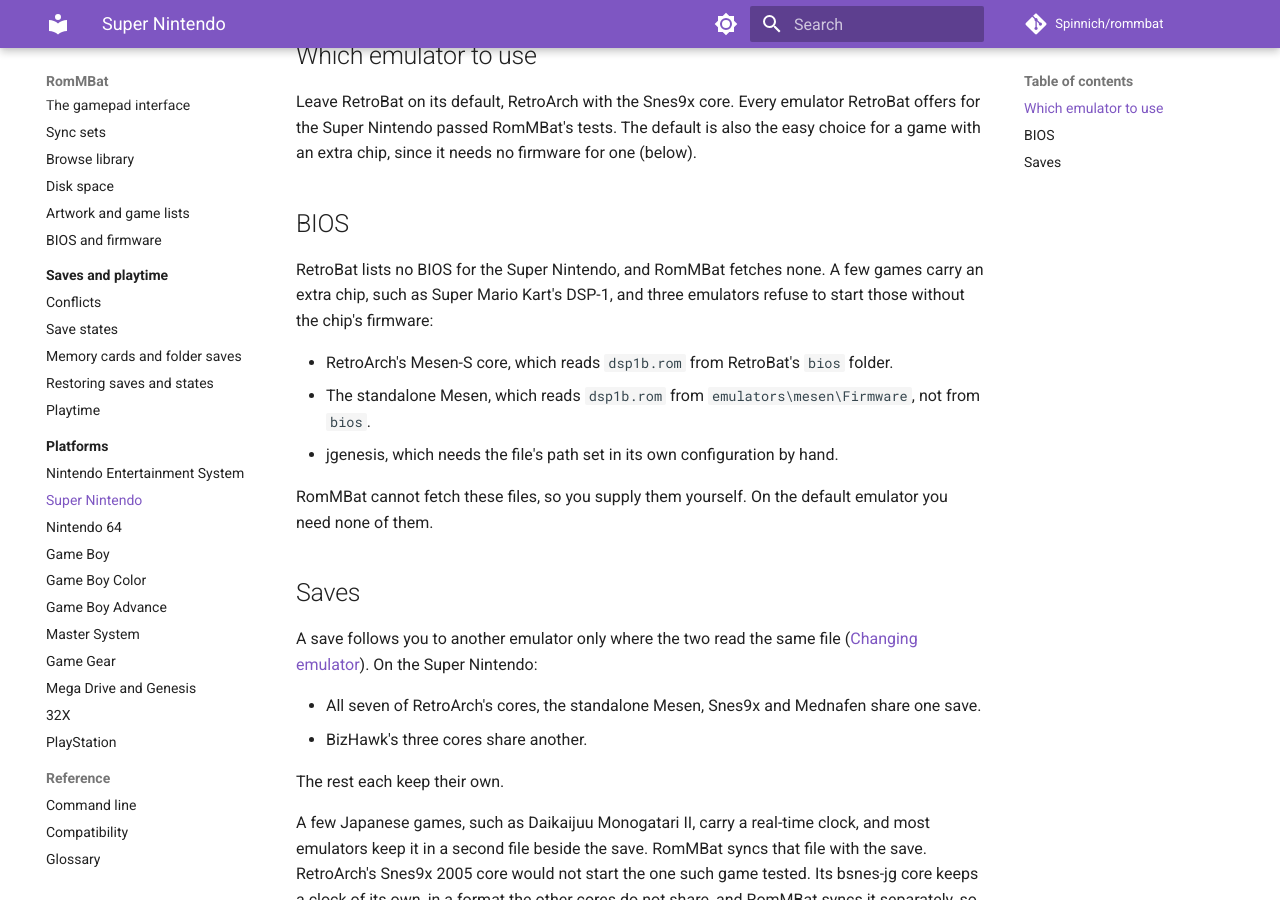
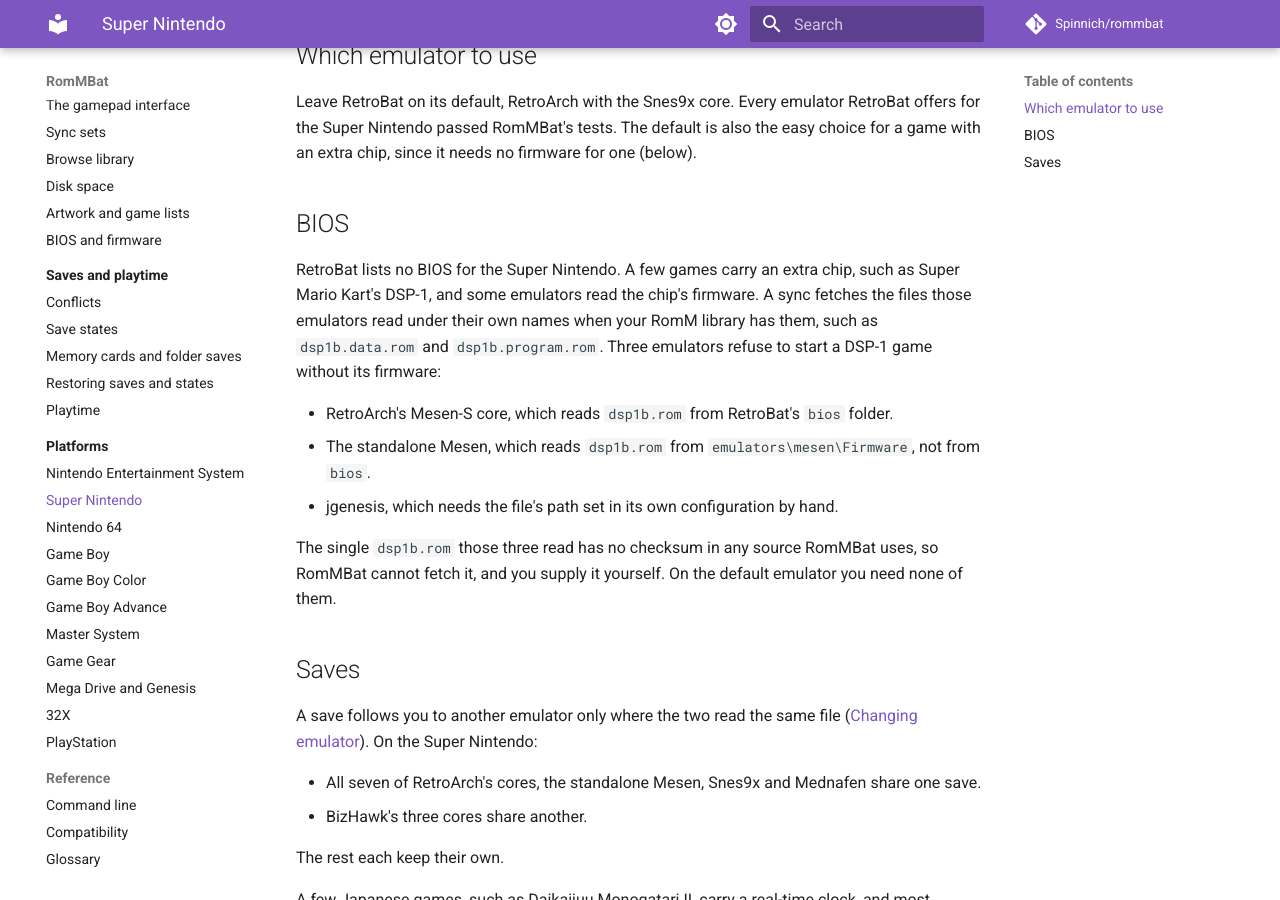
Before and after one commit to Spinnich/rommbat, an MkDocs documentation site: the page built from wiki/platforms/snes.md, in a window 1280 px wide and 900 px high, scrolled down 405 px. Built offline with MkDocs 1.6.1 and Material for MkDocs 9.7.7, drawn with Linux system fonts in a browser that asks for light colours; comment, search, counter and statistics services are not loaded.

Commit message:
Count a pass's transfers apart from its destinations, and correct the platform BIOS docs the manifest falsified (R2.1-R2.6)
The pass summary counted fresh downloads as transfers less upgrades, which
upgrades counted per destination, so a pass of one transfer serving a new
destination and an upgrade read "1 upgraded" with no size. It now gives
the transfers and their size, then what the destinations got. A move
refused for its own destination no longer refuses the bytes for the
others. Five platform pages that said a system has nothing to fetch, or
that RomMBat cannot fetch its files, now say what the manifest slots.

Co-Authored-By: Claude Sonnet 5.5 <noreply@anthropic.com>

```diff
--- a/wiki/platforms/snes.md
+++ b/wiki/platforms/snes.md
@@ -15,16 +15,17 @@ extra chip, since it needs no firmware for one (below).
 
 ## BIOS
 
-RetroBat lists no BIOS for the Super Nintendo, and RomMBat fetches none. A few games carry an
-extra chip, such as Super Mario Kart's DSP-1, and three emulators refuse to start those without
-the chip's firmware:
+RetroBat lists no BIOS for the Super Nintendo. A few games carry an extra chip, such as Super
+Mario Kart's DSP-1, and some emulators read the chip's firmware. A sync fetches the files those
+emulators read under their own names when your RomM library has them, such as `dsp1b.data.rom`
+and `dsp1b.program.rom`. Three emulators refuse to start a DSP-1 game without its firmware:
 
 - RetroArch's Mesen-S core, which reads `dsp1b.rom` from RetroBat's `bios` folder.
 - The standalone Mesen, which reads `dsp1b.rom` from `emulators\mesen\Firmware`, not from `bios`.
 - jgenesis, which needs the file's path set in its own configuration by hand.
 
-RomMBat cannot fetch these files, so you supply them yourself. On the default emulator you need
-none of them.
+The single `dsp1b.rom` those three read has no checksum in any source RomMBat uses, so RomMBat
+cannot fetch it, and you supply it yourself. On the default emulator you need none of them.
 
 ## Saves
 
```
Also changed, not shown: docs/platforms/README.md (+7 -6 lines), docs/platforms/mastersystem/index.md (+6 -6 lines), docs/platforms/nes/index.md (+4 -3 lines), wiki/platforms/sega32x.md (+3 -2 lines), 2 other files.
